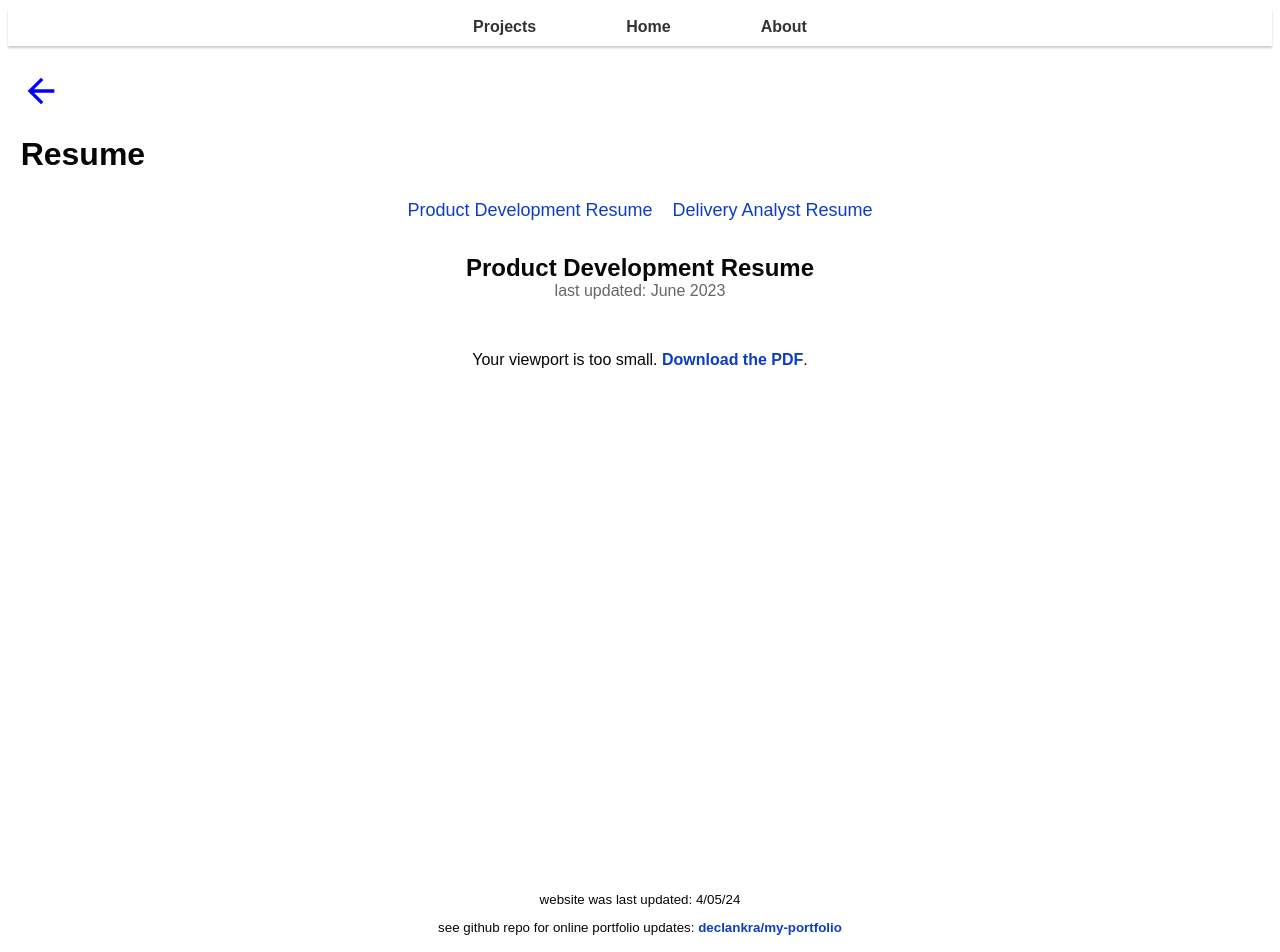
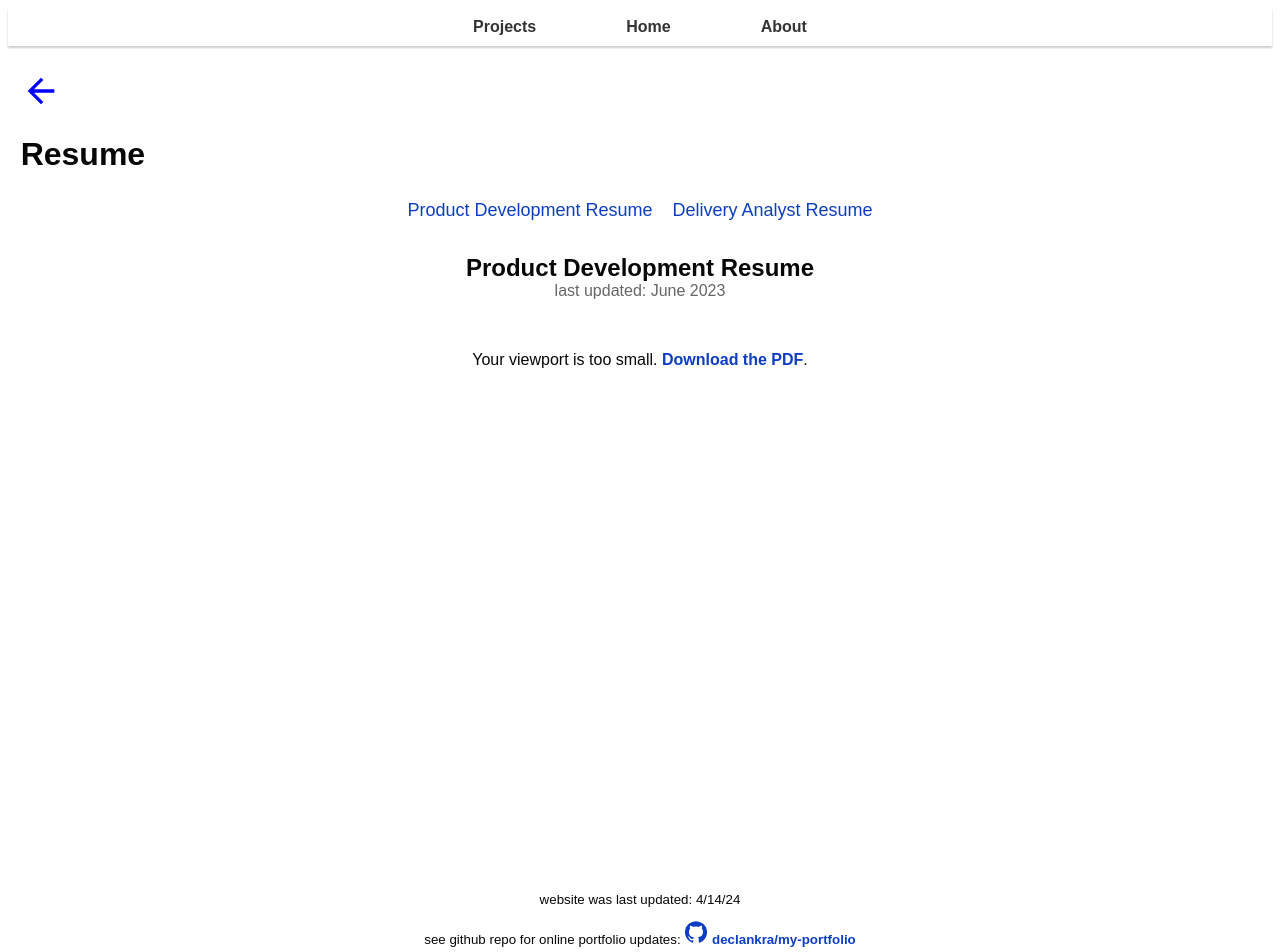
Before and after one commit to declankra/my-portfolio, a React (Create React App) app: page /resume in a window 1280 px wide. Shown: the top 952 px of the page. Built offline with nearby package versions, Linux system fonts and the light colour scheme; what webfontloader would draw is missing.

Commit message:
updated date and added icon

```diff
--- a/src/components/Footer.js
+++ b/src/components/Footer.js
@@ -1,11 +1,13 @@
 import React from 'react';
 import './Footer.css';
+
+import GitHubIcon from '@mui/icons-material/GitHub';
 
 function Footer() {
   return (
     <div className="Footer">
-      <p>website was last updated: 4/05/24</p>
-      <p>see github repo for online portfolio updates: <a href="https://github.com/declankra/my-portfolio">declankra/my-portfolio</a> </p>
+      <p>website was last updated: 4/14/24</p>
+      <p>see github repo for online portfolio updates: <a href="https://github.com/declankra/my-portfolio"><GitHubIcon /> declankra/my-portfolio</a></p>
     </div>
   );
 };
```
